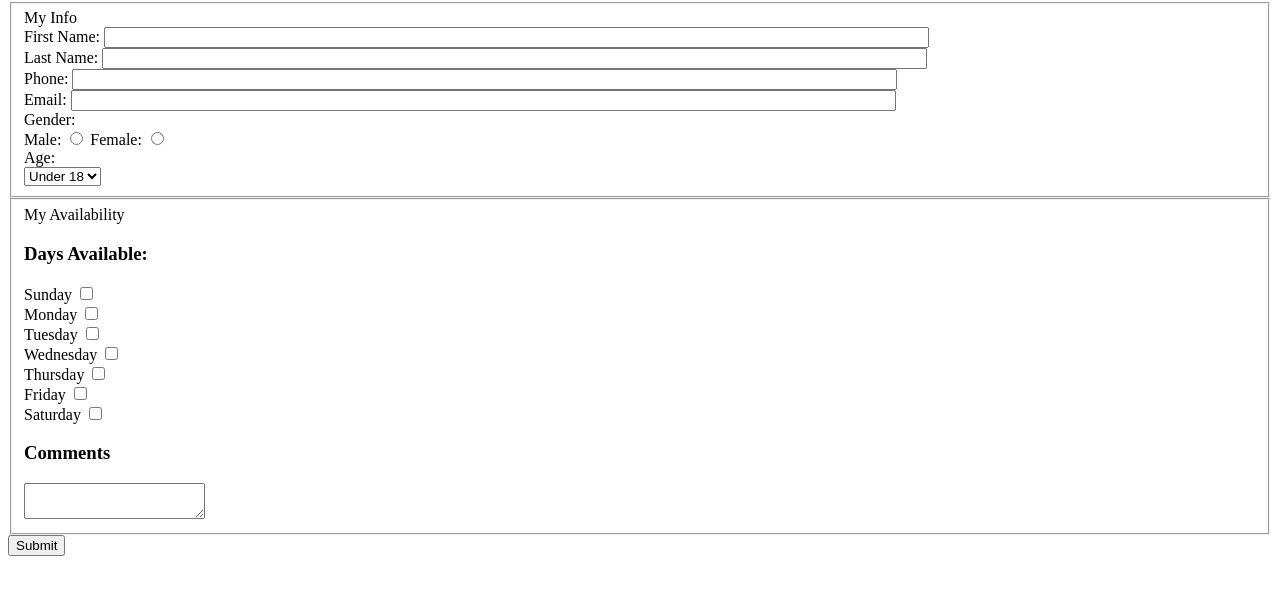
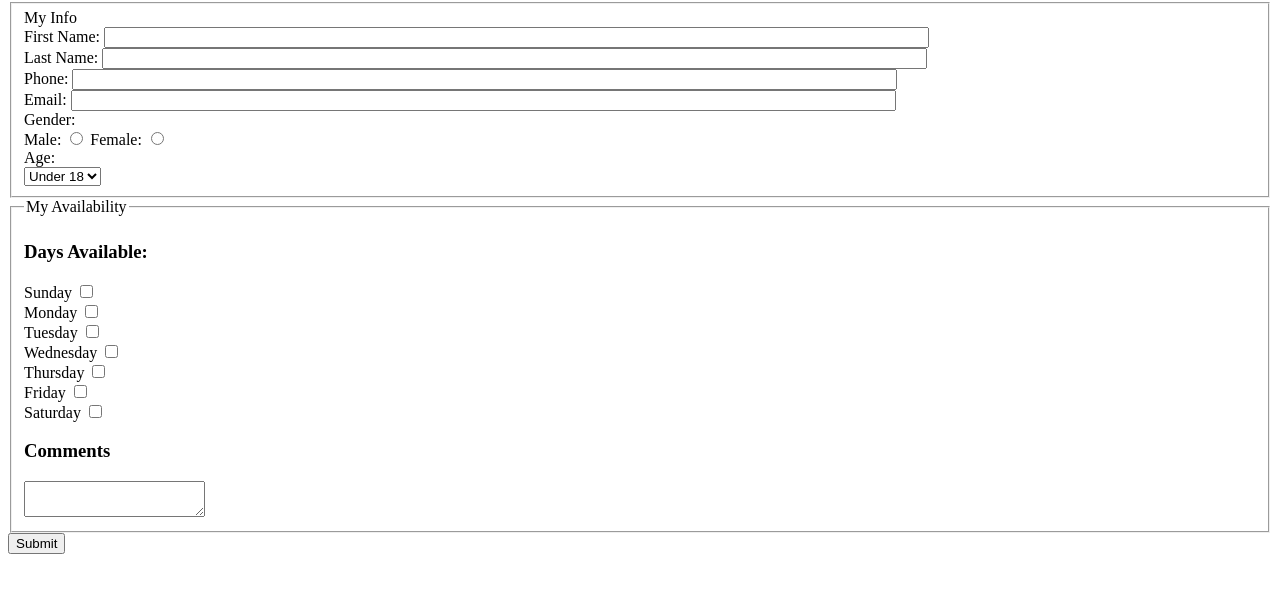
Before and after one commit to Mkurchitskiy/itmd-361-lab4, a plain HTML site: page index.html in a window 1280 px wide. Shown: the part 78-672 px from the top of the page. Drawn offline with Linux system fonts and the light colour scheme.

Commit message:
Fixing index.html

```diff
--- a/index.html
+++ b/index.html
@@ -25,7 +25,7 @@
             </select>
         </fieldset>
         <fieldset>
-            <legned>My Availability</legend>
+            <legend>My Availability</legend>
             <h3>Days Available:</h3>
             <div>
                 <div><label>Sunday <input type="checkbox" name="available_field[]" value="sunday"></label></div>
```
